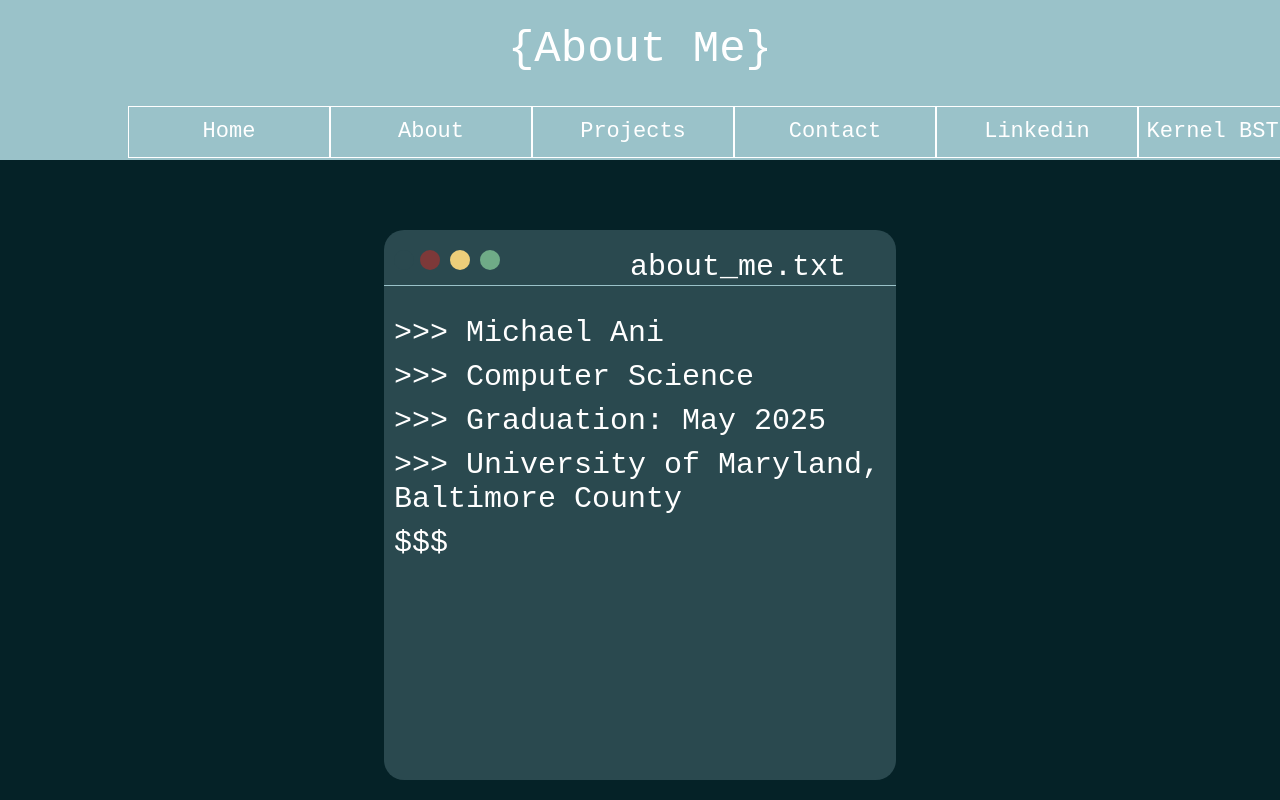
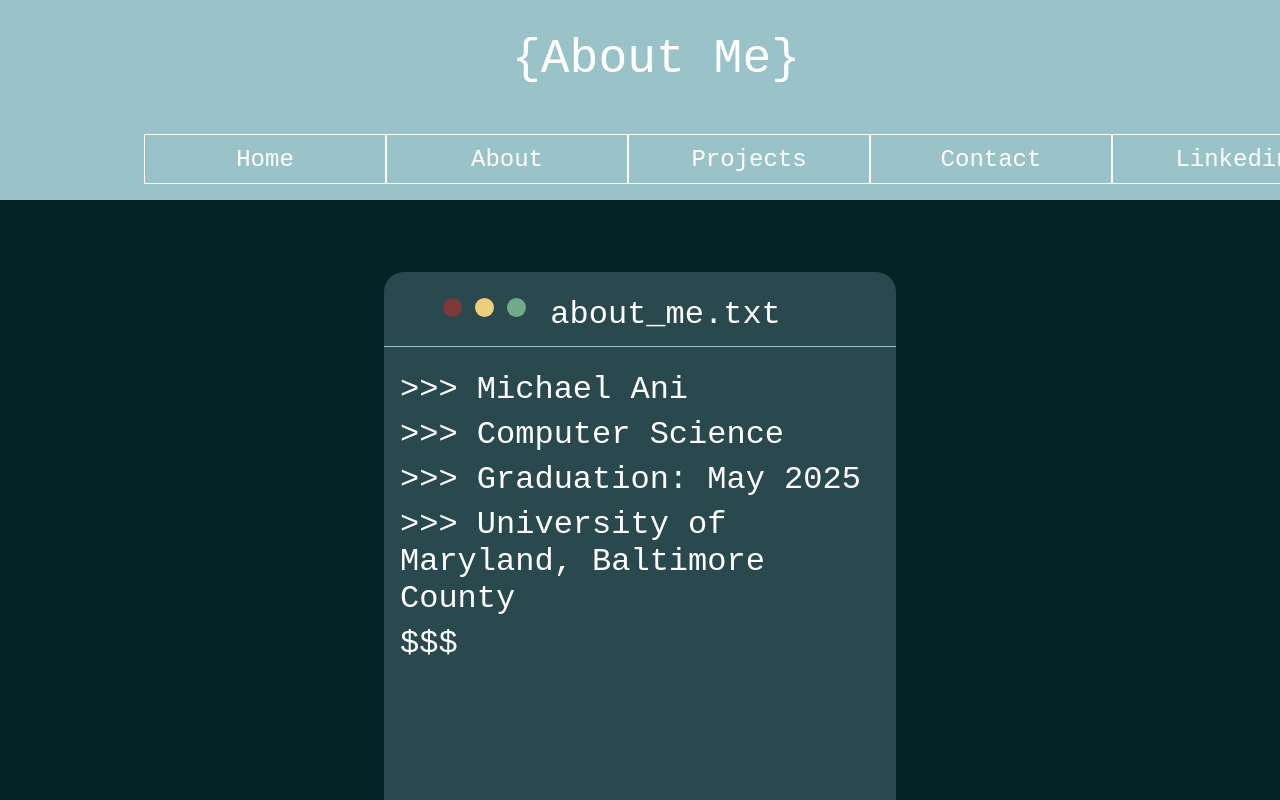
Before and after one commit to mjani23/Portfolio-Website, a plain HTML site: page aboutme.html in a window 1280 px wide. Shown: the top 800 px of the page. Drawn offline with Linux system fonts and the light colour scheme.

Commit message:
Updated to use rem

```diff
--- a/aboutme.html
+++ b/aboutme.html
@@ -1,7 +1,7 @@
 <!DOCTYPE html>
 <html lang="en">
 <head>
-    <link rel="stylesheet" href="aboutme.css">
+    <link rel="stylesheet" href="styles2.css">
     <link href='https://fonts.googleapis.com/css?family=Amatic SC' rel='stylesheet'>
     <meta charset="UTF-8">
     <meta name="viewport" content="width=device-width, initial-scale=1.0">
--- a/styles2.css
+++ b/styles2.css
@@ -18,9 +18,9 @@ body{
 
 }
 #Name{
-    margin-top: 24px;
+    margin-top: 1rem;
     color: rgb(255, 255, 255);
-    font-size: 44px;
+    font-size: 3rem;
 }
 #top{
     position:fixed;
@@ -29,28 +29,23 @@ body{
     display: flex;
     /* align-items: center; */
     width: 100%;
-    height: 20%;
+    padding: 1rem;
 }
 
 #menubar{
-    margin-top: 30px;
+    margin-top: 3rem;
     margin-left: auto;
     margin-right: auto;
     display: flex;
     flex-direction: row;
     width: 80%;
-    height: 55px;
     background-color: #9ac2c9ff;
 }
 #buttonbar{
     display: flex;
     flex-direction: row;
-
-    /* border: 1px solid rgb(255, 255, 255); */
     align-items: center;
     margin: auto;
-    /* width: 100%;
-    height: 100%;    */
 
 }
 #button{
@@ -58,8 +53,8 @@ body{
     flex-direction: row;
     border: 1px solid rgb(255, 255, 255);
     align-items: center;
-    width: 200px;
-    height: 50px;
+    width: 15rem;
+    height: 3rem;
 
 
 }
@@ -68,7 +63,7 @@ body{
     display: flex;
 
     width: 100%;
-    height: 200px;
+    height: 15rem;
 
 }
 #camera{
@@ -76,7 +71,7 @@ body{
     display: flex;
 
     width: 100%;
-    height: 60px;
+    height: 6rem;
 }
 
 #button:hover{
@@ -89,7 +84,7 @@ body{
 .button-text{
     /* font-size: 1.5rem; */
     color: rgb(255, 255, 255);
-    font-size: 22px;
+    font-size: 1.5rem;
     margin: 0 auto;
 }
 
@@ -98,41 +93,41 @@ body{
     display: flex;
     flex-direction: column;
     width: 40%;
-    height: 550px;
-    margin-top: 30px;
+    height: 35rem;
+    margin-top: 2rem;
     margin-left: auto;
     margin-right: auto;
     border-radius: 20px;
-    margin-bottom: 30px;
+    margin-bottom: 2rem;
 }
 
 #circles{
     display: flex;
     /* flex-direction: row; */
     width: 100%;
-    height: 35px;
-    margin-top: 10px;
+    height: 3rem;
+    margin-top: 1rem;
 }
 .indent{
     background-color: rgb(42, 73, 79);
     display: flex;
-    margin-top: 10px;
-    margin-left: 10px;
-    margin-right: 1px;
+    margin-top: 1rem;
+    margin-left: 1rem;
+    margin-right: .4rem;
     flex-direction: row;
-    width: 20px;
-    height: 20px;
+    width: 2rem;
+    height: 2rem;
     border-radius: 100px;
 }
 .button_red{
     background-color: rgb(125, 57, 57);
     display: flex;
-    margin-top: 10px;
-    margin-left: 5px;
-    margin-right: 5px;
+    margin-top: .6rem;
+    margin-left: .3rem;
+    margin-right: .5rem;
     flex-direction: row;
-    width: 20px;
-    height: 20px;
+    width: 1.2rem;
+    height: 1.2rem;
     border-radius: 100px;
 }
 .button_red:hover{
@@ -142,12 +137,12 @@ body{
 .button_yellow{
     background-color: rgb(237, 206, 122);
     display: flex;
-    margin-top: 10px;
-    margin-left: 5px;
-    margin-right: 5px;
+    margin-top: .6rem;
+    margin-left: .3rem;
+    margin-right: .5rem;
     flex-direction: row;
-    width: 20px;
-    height: 20px;
+    width: 1.2rem;
+    height: 1.2rem;
     border-radius: 100px;
 }
 .button_yellow:hover{
@@ -157,24 +152,24 @@ body{
 .button_green{
     background-color: rgb(111, 171, 135);
     display: flex;
-    margin-top: 10px;
-    margin-left: 5px;
-    margin-right: 120px;
+    margin-top: .6rem;
+    margin-left: .3rem;
+    margin-right: .5rem;
     flex-direction: row;
-    width: 20px;
-    height: 20px;
+    width: 1.2rem;
+    height: 1.2rem;
     border-radius: 100px;
 }
 .button_green:hover{
     background-color: rgb(40, 117, 71);
 }
 .text{
-    margin-top: 10px;
+    margin-top: .6rem;
 
 }
 
 a {
-    font-size: 22px;
+    font-size: 2rem;
     margin: 0 auto;
     color: rgb(255, 253, 253);
     text-decoration: none;
@@ -199,31 +194,31 @@ a:active{
 .line{
     background-color: #9ac2c9ff;
     display: flex;
-    margin-top: 10px;
+    margin-top: .6rem;
     margin-left: 0px;
     margin-right: 0px;
     width: 100%;
-    height: 1px;
-    margin-bottom: 20px;
+    height: .1rem;
+    margin-bottom: 1rem;
 }
 .text{
     display: flex;
     color: rgb(255, 255, 255);
-    font-size: 30px;
-    margin-top: 10px;
-    margin-left: 10px;
-    margin-right: 10px;
+    font-size: 2rem;
+    margin-top: .5rem;
+    margin-left: 1rem;
+    margin-right: 1rem;
     text-align: left;
 }
 #BST{
     display: flex;
     flex-direction: row;
     color: rgb(255, 255, 255);
-    font-size: 18px;
+    font-size: 1rem;
     width: 100%;
     height: 100%;
-    margin-top: 10px;
-    margin-left: 120px;
-    margin-right: 10px;
-    margin-bottom: 10px;
+    margin-top: 1rem;
+    margin-left: 10rem;
+    margin-right: 1rem;
+    margin-bottom: 1rem;
 }
```
Also changed, not shown: contactme.html (+1 -1 lines), projects.html (+1 -1 lines).
